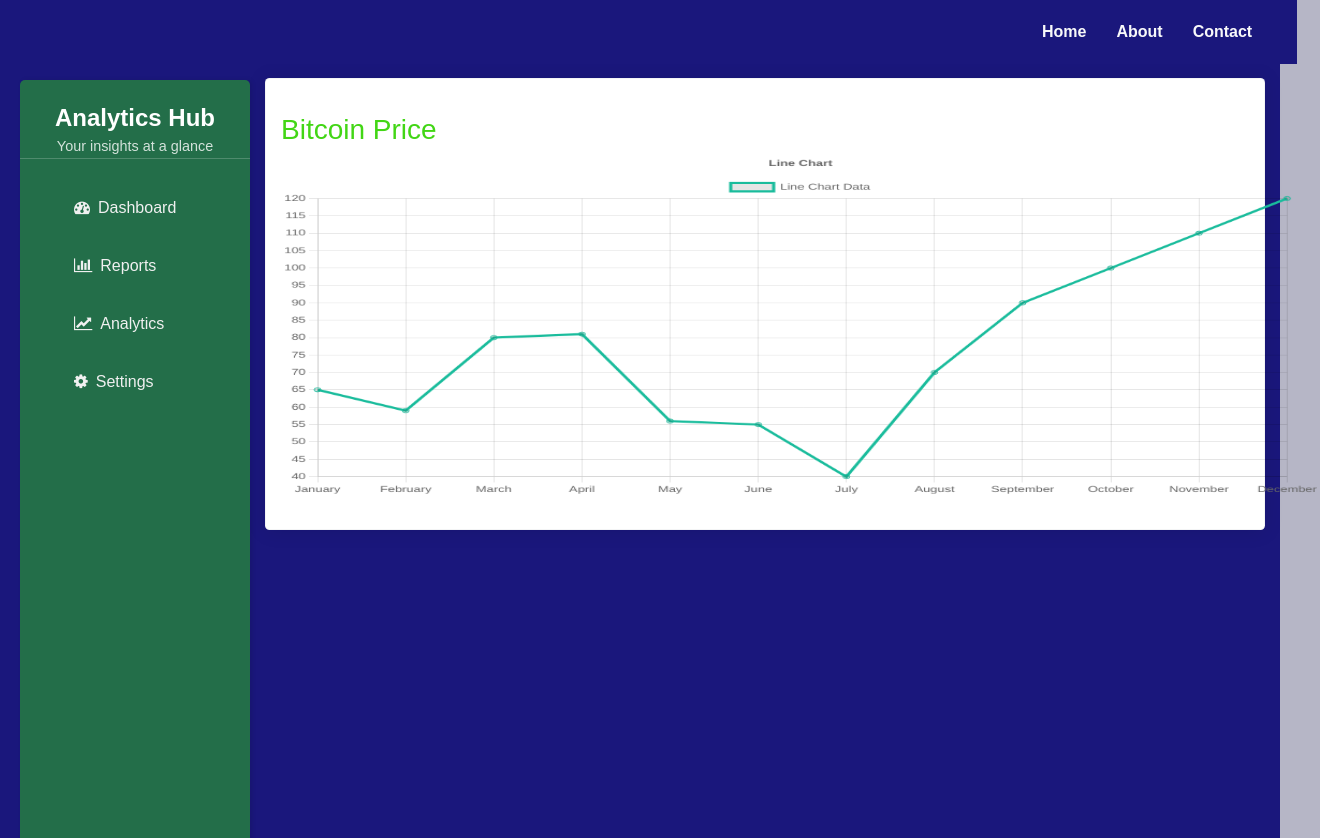
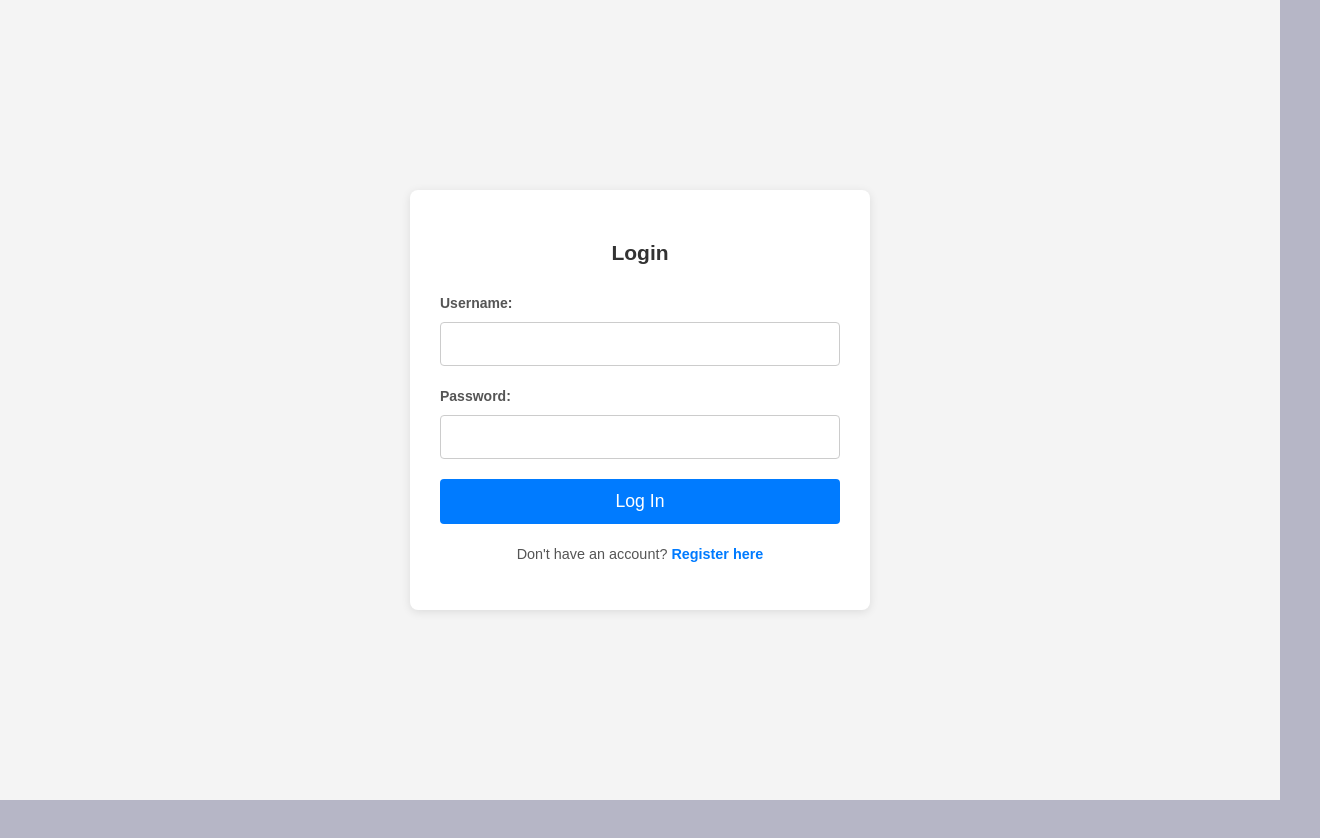
Before and after one commit to Sina-Akhavi/my-react-app, a React (Create React App) app: page /login in a window 1280 px wide. Shown: the whole page, 1320 px wide, since content can reach past the window. After the commit the page ends 800 px from the top, so only its background shows below. Built offline with nearby package versions, Linux system fonts and the light colour scheme.

Commit message:
designed login page, added router browser and login css

```diff
--- a/src/App.js
+++ b/src/App.js
@@ -1,16 +1,25 @@
 import React from 'react';
-// import Navbar from './components/Navbar.js';
+import { BrowserRouter, Route, Routes } from 'react-router-dom';
 import Sidebar from './components/Sidebar.js';
 import MainPanel from './components/MainPanel.js';
 import './styles/app.css';
-
+import LoginPage from './components/LoginPage.js';
 
 const App = () => {
     return (
-        <div className="wrapper">
-            <Sidebar />
-            <MainPanel />
-        </div>
+        <BrowserRouter>
+            <Routes>
+                <Route path='/login' element={<LoginPage />}/>
+                <Route></Route>
+                <Route></Route>
+                <Route></Route>
+            </Routes>
+        </BrowserRouter>
+
+        // <div className="wrapper">
+        //     <Sidebar />
+        //     <MainPanel />
+        // </div>
     );
 };
 
--- /dev/null
+++ b/src/components/LoginPage.js
@@ -0,0 +1,88 @@
+// src/pages/LoginPage.js
+import React, { useState } from 'react';
+import { useNavigate } from 'react-router-dom';
+import '../styles/login.css'; // Import the CSS file
+
+function LoginPage() {
+  const [username, setUsername] = useState('');
+  const [password, setPassword] = useState('');
+  const [error, setError] = useState('');
+  const navigate = useNavigate();
+
+  const handleUsernameChange = (event) => {
+    setUsername(event.target.value);
+  };
+
+  const handlePasswordChange = (event) => {
+    setPassword(event.target.value);
+  };
+
+  const handleSubmit = async (event) => {
+    event.preventDefault();
+    setError(''); // Clear any previous errors
+
+    if (!username || !password) {
+      setError('Please enter both username and password.');
+      return;
+    }
+
+    try {
+      const response = await fetch('/api/login', {
+        method: 'POST',
+        headers: {
+          'Content-Type': 'application/json',
+        },
+        body: JSON.stringify({ username, password }),
+      });
+
+      const data = await response.json();
+
+      if (response.ok) {
+        localStorage.setItem('token', data.token);
+        navigate('/dashboard');
+      } else {
+        setError(data.message || 'Login failed. Please check your credentials.');
+      }
+    } catch (error) {
+      console.error('Login error:', error);
+      setError('An unexpected error occurred. Please try again later.');
+    }
+  };
+
+  return (
+    <div className="login-container">
+      <div className="login-form">
+        <h2>Login</h2>
+        {error && <p className="error-message">{error}</p>}
+        <form onSubmit={handleSubmit}>
+          <div className="form-group">
+            <label htmlFor="username">Username:</label>
+            <input
+              type="text"
+              id="username"
+              value={username}
+              onChange={handleUsernameChange}
+            />
+          </div>
+          <div className="form-group">
+            <label htmlFor="password">Password:</label>
+            <input
+              type="password"
+              id="password"
+              value={password}
+              onChange={handlePasswordChange}
+            />
+          </div>
+          <button type="submit" className="login-button">
+            Log In
+          </button>
+        </form>
+        <p className="register-link">
+          Don't have an account? <a href="/register">Register here</a>
+        </p>
+      </div>
+    </div>
+  );
+}
+
+export default LoginPage;
--- /dev/null
+++ b/src/styles/login.css
@@ -0,0 +1,92 @@
+/* LoginPage.css */
+
+.login-container {
+  display: flex;
+  flex-direction: column;
+  align-items: center;
+  justify-content: center;
+  min-height: 100vh; /* Make it take up the full viewport height */
+  background-color: #f4f4f4; /* Light background color */
+}
+
+.login-form {
+  background-color: #fff;
+  padding: 30px;
+  border-radius: 8px;
+  box-shadow: 0 2px 10px rgba(0, 0, 0, 0.1);
+  width: 400px; /* Adjust width as needed */
+  max-width: 90%; /* Make it responsive on smaller screens */
+}
+
+.login-form h2 {
+  text-align: center;
+  color: #333;
+  margin-bottom: 25px;
+}
+
+.error-message {
+  color: #d32f2f; /* Red color for error messages */
+  margin-bottom: 15px;
+  font-size: 0.9rem;
+}
+
+.form-group {
+  margin-bottom: 20px;
+}
+
+.form-group label {
+  display: block;
+  margin-bottom: 8px;
+  color: #555;
+  font-weight: bold;
+}
+
+.form-group input[type="text"],
+.form-group input[type="password"] {
+  width: 100%;
+  padding: 12px;
+  border: 1px solid #ccc;
+  border-radius: 4px;
+  box-sizing: border-box; /* Ensure padding doesn't affect width */
+  font-size: 1rem;
+}
+
+.form-group input[type="text"]:focus,
+.form-group input[type="password"]:focus {
+  outline: none;
+  border-color: #007bff; /* Highlight on focus */
+  box-shadow: 0 0 5px rgba(0, 123, 255, 0.3);
+}
+
+.login-button {
+  background-color: #007bff;
+  color: #fff;
+  padding: 12px 20px;
+  border: none;
+  border-radius: 4px;
+  cursor: pointer;
+  font-size: 1.1rem;
+  width: 100%;
+  transition: background-color 0.3s ease;
+}
+
+.login-button:hover {
+  background-color: #0056b3;
+}
+
+.register-link {
+  margin-top: 20px;
+  text-align: center;
+  color: #555;
+  font-size: 0.9rem;
+}
+
+.register-link a {
+  color: #007bff;
+  text-decoration: none;
+  font-weight: bold;
+}
+
+.register-link a:hover {
+  text-decoration: underline;
+}
```
Also changed, not shown: src/pages/login.html (deleted, +0 -79 lines).
